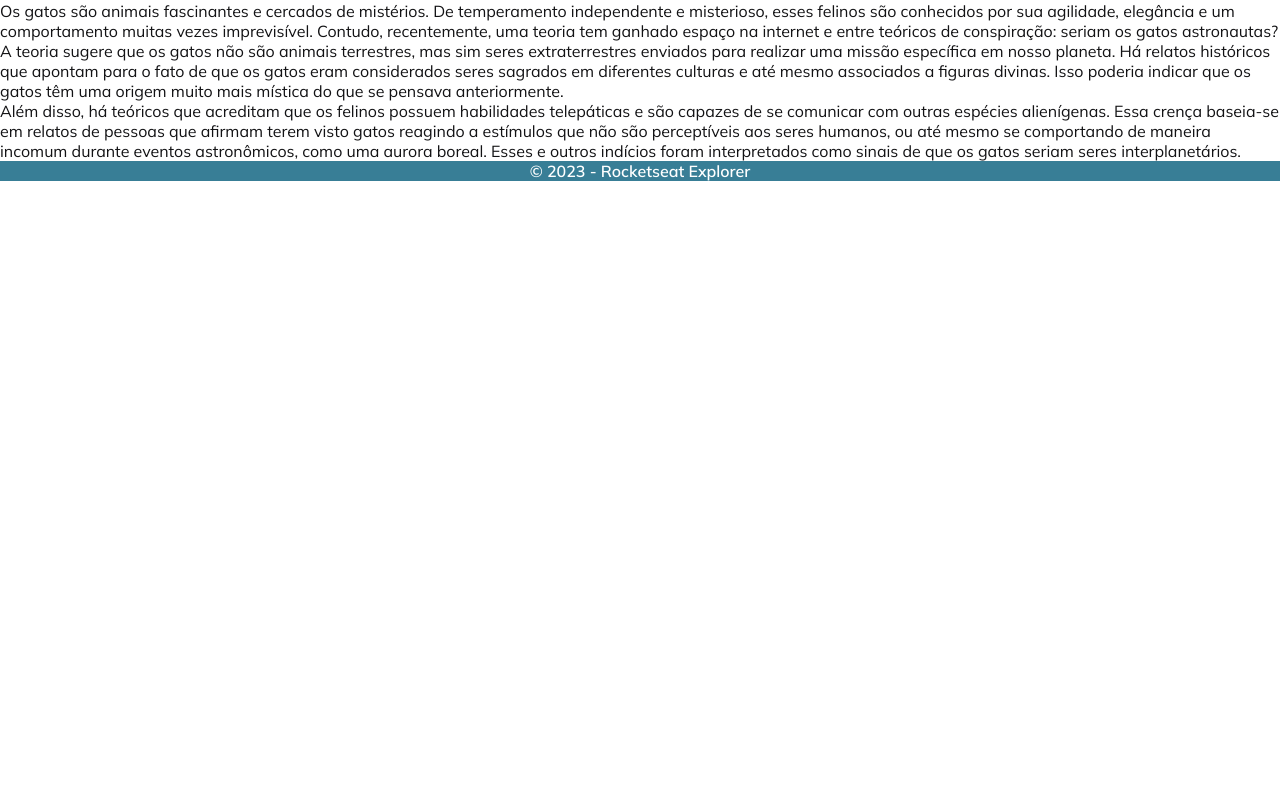
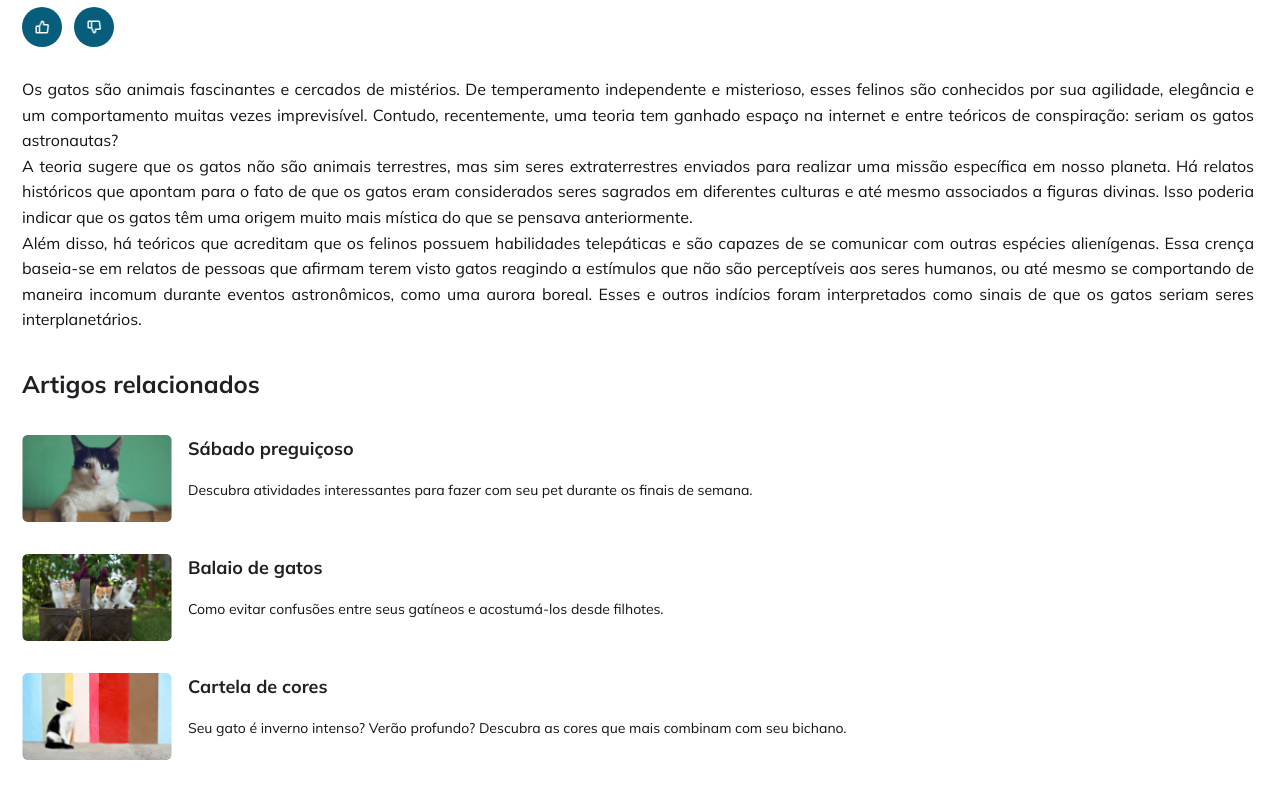
Before and after one commit to arielcBR/blogDoGato_explorer, a plain HTML site: page index.html in a window 1280 px wide. Shown: the part 354-1143 px from the top of the page. Before the commit the page ends 800 px from the top, so only its background shows below. Drawn offline with Linux system fonts and the light colour scheme.

Commit message:
mobile layout done

```diff
--- a/css/style.css
+++ b/css/style.css
@@ -53,10 +53,105 @@ header .searchInput::placeholder{
     font-style: normal;
 }
 
+main{
+    margin-bottom: .8rem;
+}
+
+main .article{
+    padding: 0 2.6rem 0 2.2rem;
+}
+
+main .hero{
+    width: 100%;
+    height: 22rem;
+}
+
+main h1{
+    color:  #202024;
+    font-size: 2.4rem;
+    font-weight: 700;
+    margin: 2.5rem 0 1rem 0;
+    text-align: center;
+}
+
+main .thumbsButtons{
+    display: flex;
+    align-items: center;
+    gap: 1.2rem;
+
+    margin-bottom: 3rem;
+}
+
+main .thumb{
+    background-color: #065E7C;
+    border-radius: 50%;
+    cursor: pointer;
+    height: 4rem;
+    width: 4rem;
+
+    display: flex;
+    align-items: center;
+    justify-content: center;
+}
+
+main .thumb img{
+    height: 1.6rem;
+    width: 1.6rem;
+}
+
+main p{
+    color: #121214;
+    line-height: 2.56rem;
+    text-align: justify;
+}
+
+aside{
+    color: #202024;
+    padding: 0 2.6rem 0 2.2rem;
+}
+
+aside h2{
+    font-size: 2.4rem;
+    font-weight: 700;
+    line-height: 3.8rem;
+    margin: 3.2rem 0;
+}
+
+aside .post-wrapper{
+    display: flex;
+    gap: 1.6rem;
+    margin-bottom: 3.2rem;
+}
+
+aside .post-card img{
+    border-radius: .5rem;
+    height: 100%;
+    width: 15rem;
+}
+
+aside .post-body{
+    width: 100%;
+}
+
+aside .post-body h3{
+    font-size: 1.8rem;
+    font-weight: 700;
+    line-height: 2.88rem;
+    margin-bottom: 1.5rem;
+}
+
+aside .post-body p{
+    color: #121214;
+    font-size: 1.4rem;
+    line-height: 2.24rem;
+    text-align: start;
+}
+
 footer{
     background: #387E96;
     color: #FFF;
+    font-weight: 600;
     text-align: center;
-    font-weight: 600;
+    padding: 1.6rem;
     width: 100%;
 }
--- a/index.html
+++ b/index.html
@@ -1,5 +1,5 @@
 <!DOCTYPE html>
-<html lang="en">
+<html lang="pt-br">
 
 <head>
     <link rel="preconnect" href="https://fonts.googleapis.com">
@@ -21,15 +21,19 @@
             <input class="searchInput" type="text" placeholder="Pesquise por artigos" name="searchInput">
             <img src="./images/author.png" alt="author" class="authorPicture">
         </header>
-        <div>
+
         <main>
             <div>
-                    <img src="./images/cat.png" alt="a cat next to a tree">
-                </div>
+                <img class="hero" src="./images/cat.png" alt="a cat next to a tree">
+                <div class="article">
                     <h1>Seriam os gatos astronautas?</h1>
                     <div class="thumbsButtons">
-                    <img src="./images/thumbsup.png" alt="thumb up icon" class="thumbsUp">
-                    <img src="./images/thumbsdown.png" alt="thumb down icon" class="thumbsDown">
+                        <div class="thumb">
+                            <img src="./images/thumbsUp.png" alt="thumb up icon" class="thumbsUp">
+                        </div>
+                        <div class="thumb">
+                            <img src="./images/thumbsDown.png" alt="thumb down icon" class="thumbsDown">
+                        </div>
                     </div>
                     <p>
                         Os gatos são animais fascinantes e cercados de mistérios. De temperamento independente e misterioso, esses felinos são conhecidos por sua agilidade, elegância e um comportamento muitas vezes imprevisível. Contudo, recentemente, uma teoria tem ganhado espaço na internet e entre teóricos de conspiração: seriam os gatos astronautas?
@@ -41,9 +45,58 @@
                         Além disso, há teóricos que acreditam que os felinos possuem habilidades telepáticas e são capazes de se comunicar com outras espécies alienígenas. Essa crença baseia-se em relatos de pessoas que afirmam terem visto
                         gatos reagindo a estímulos que não são perceptíveis aos seres humanos, ou até mesmo se comportando de maneira incomum durante eventos astronômicos, como uma aurora boreal. Esses e outros indícios foram interpretados como sinais de que os gatos seriam seres interplanetários.
                     </p>
+                </div>
+                <aside>
+                    <h2>Artigos relacionados</h2>
+                    <div class="post-wrapper">
+                        <div class="post-card">
+                            <img src="./images/lazy-cat.png" alt="lazy cat white and black">
+                        </div>
+                        <div class="post-body">
+                            <h3>Sábado preguiçoso</h3>
+                            <p>Descubra atividades interessantes para fazer com seu pet durante os finais de semana.</p>
+                        </div>
+                    </div>
+                    <div class="post-wrapper">
+                        <div class="post-card">
+                            <img src="./images/basket-of-cats.png" alt="a basket fulled with kittens">
+                        </div>
+                        <div class="post-body">
+                            <h3>Balaio de gatos</h3>
+                            <p>Como evitar confusões entre seus gatíneos e acostumá-los desde filhotes.</p>
+                        </div>
+                    </div>
+                    <div class="post-wrapper">
+                        <div class="post-card">
+                            <img src="./images/colors-of-cats.png" alt="a cat in front of a colorful wall">
+                        </div>
+                        <div class="post-body">
+                            <h3>Cartela de cores</h3>
+                            <p>Seu gato é inverno intenso? Verão profundo? Descubra as cores que mais combinam com seu bichano.</p>
+                        </div>
+                    </div>
+                    <div class="post-wrapper">
+                        <div class="post-card">
+                            <img src="./images/cold-cat.png" alt="a cat with a blanket">
+                        </div>
+                        <div class="post-body">
+                            <h3>Os gatos sentem frio?</h3>
+                            <p>Preparem-se para a frente fria que vem para o país da melhor maneira possível.</p>
+                        </div>
+                    </div>
+                    <div class="post-wrapper">
+                        <div class="post-card">
+                            <img src="./images/moacir.png" alt="a cat with a blanket">
+                        </div>
+                        <div class="post-body">
+                            <h3>Conheça o Moacir</h3>
+                            <p>Moacir é o gatinho da semana do nosso blog. Venha conhecer sua história de superação.</p>
+                        </div>
+                    </div>
+                </aside>
+            </div>
         </main>
-            <section class="sidebar"></section>
-        </div>
+
         <footer>© 2023 - Rocketseat Explorer</footer>
     </div>
 </body>
```
Lines whose indentation alone changed are shown as unchanged.
